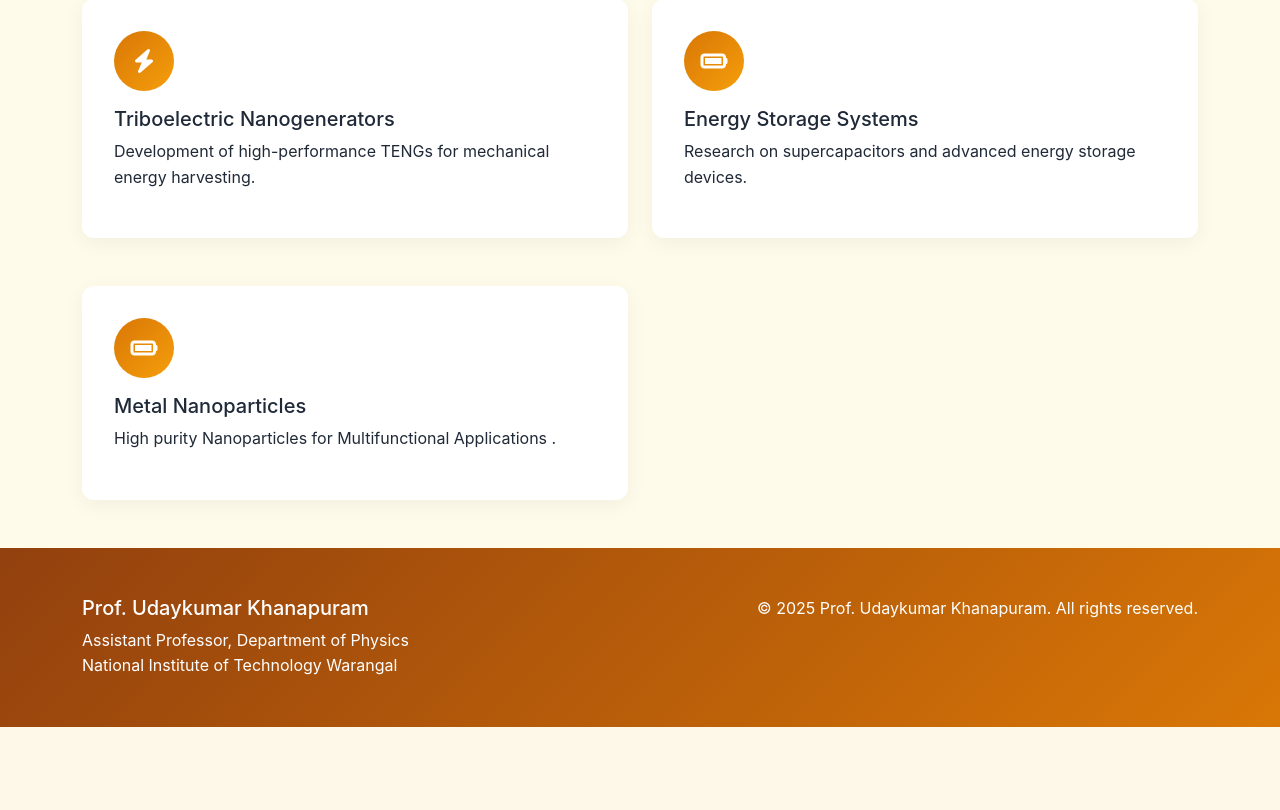
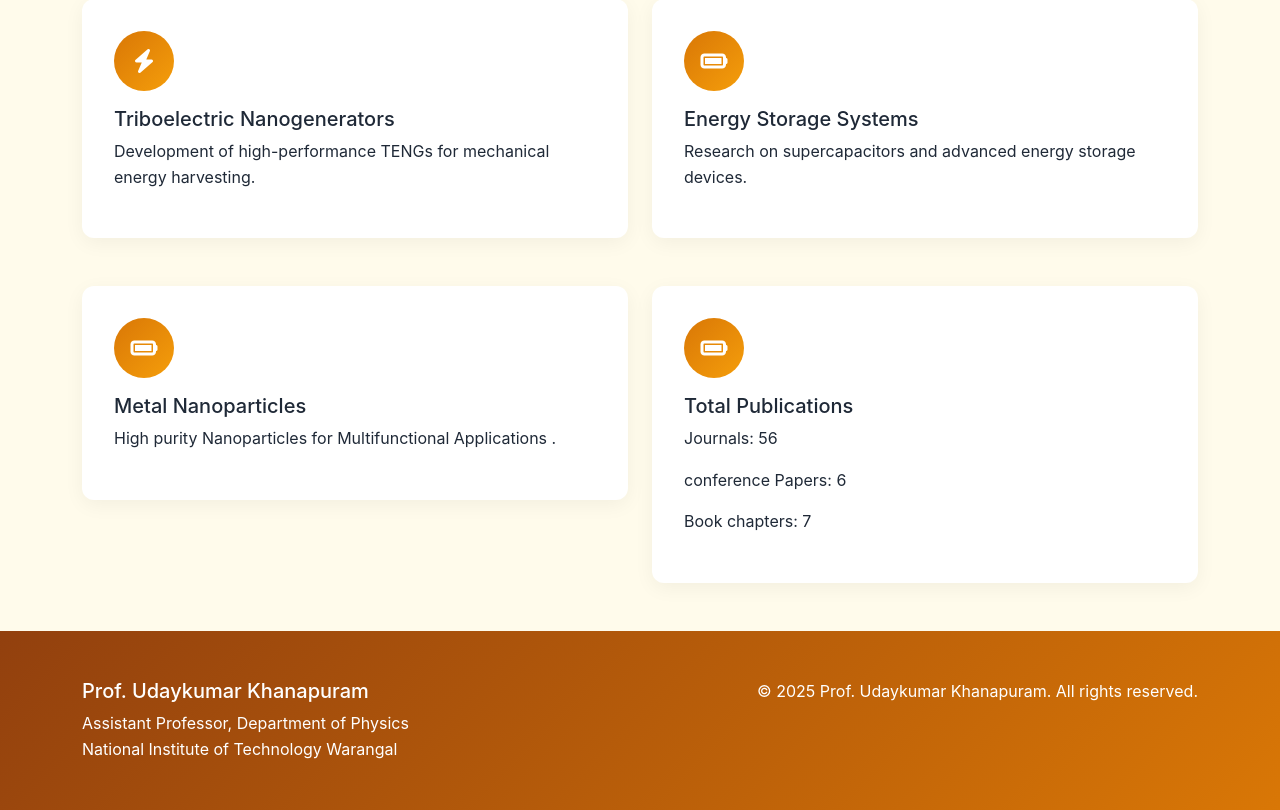
Before and after one commit to kanapuramudaykumar-blip/uday_physics, a Django app: page /research/ in a window 1280 px wide. Shown: the part 217-1027 px from the top of the page. Before the commit the page ends 944 px from the top, so only its background shows below. Run offline with Django 5.2, Linux system fonts and the light colour scheme; some libraries are stand-ins or nearby versions.

Commit message:
Update research.html

```diff
--- a/templates/research.html
+++ b/templates/research.html
@@ -33,6 +33,17 @@
                     <p>High purity Nanoparticles for Multifunctional Applications .</p>
                 </div>
             </div>
+             <div class="col-md-6 mb-4">
+                <div class="research-item">
+                    <div class="research-icon">
+                        <i class="fas fa-battery-full"></i>
+                    </div>
+                    <h5>Total Publications</h5>
+                    <p>Journals: 56</p>
+                    <p>conference Papers: 6</p>
+                    <p>Book chapters: 7</p>
+                </div>
+            </div>
         </div>
     </div>
 </div>
```
